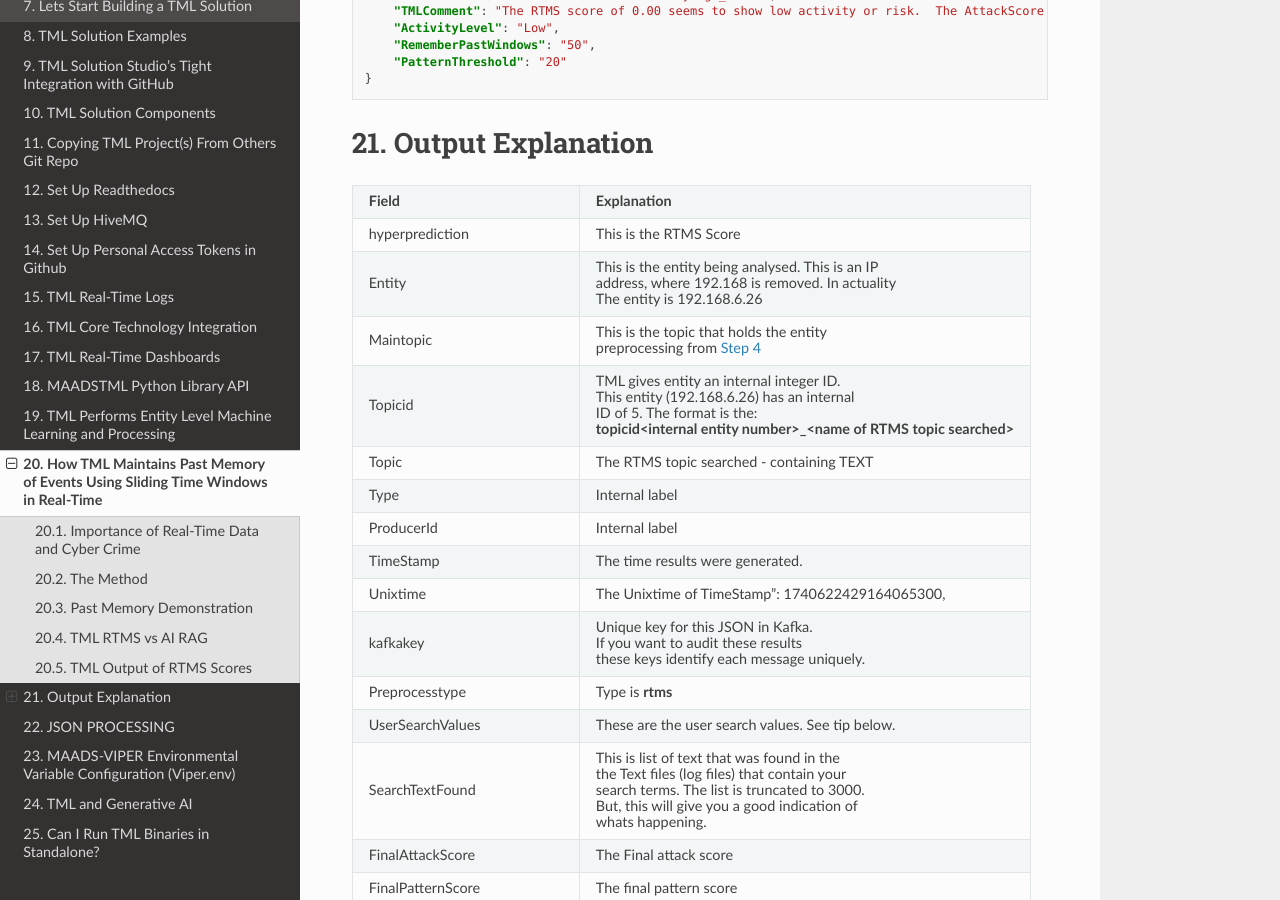
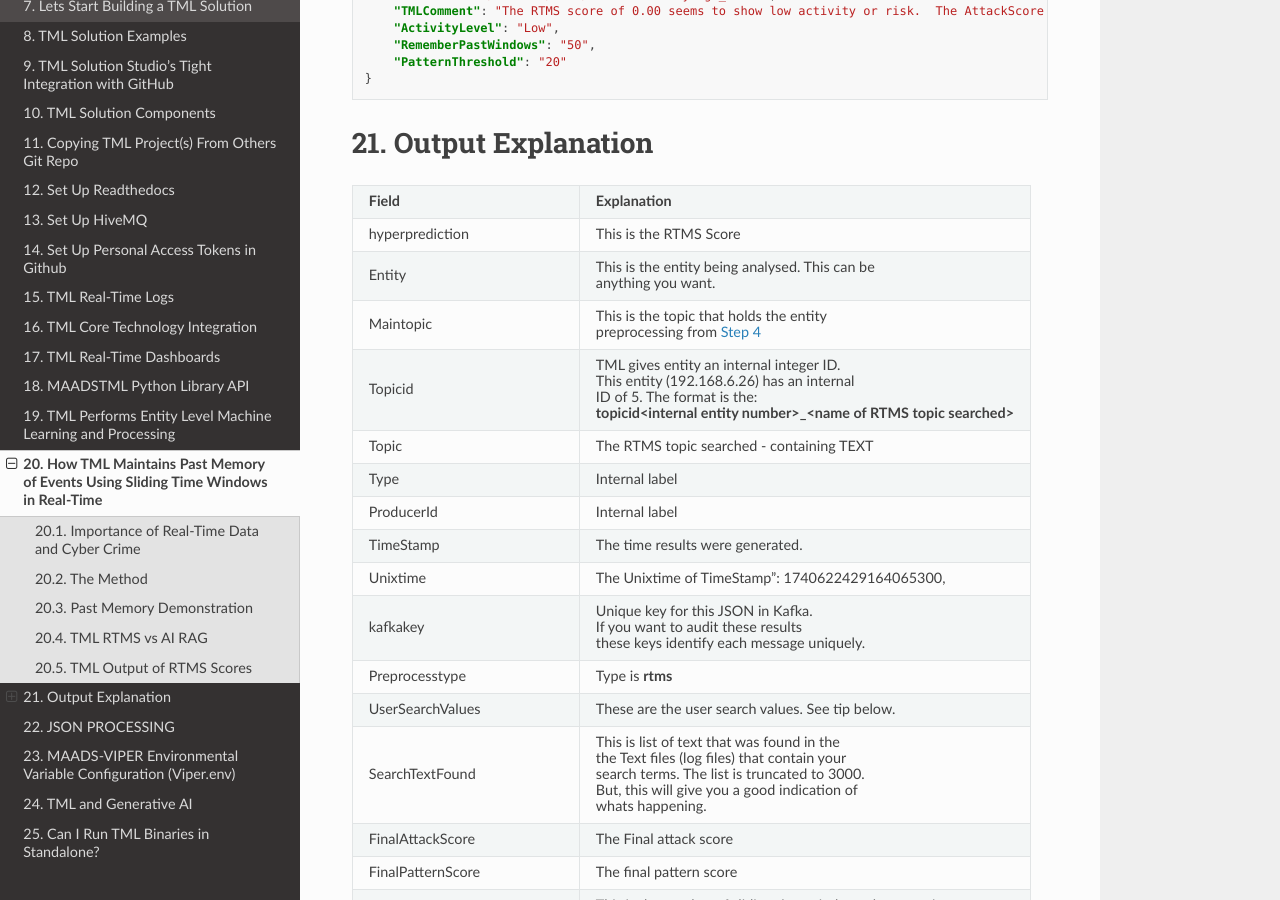
Before and after one commit to smaurice101/readthedocs, a Sphinx documentation site: the page built from docs/source/rtms.rst, in a window 1280 px wide and 900 px high, scrolled down 4178 px. Built offline with Sphinx 7.4.7 and the Read the Docs theme 3.1.0, drawn with Linux system fonts in a browser that asks for light colours.

Commit message:
Update rtms.rst

```diff
--- a/docs/source/rtms.rst
+++ b/docs/source/rtms.rst
@@ -159,11 +159,9 @@
    * - hyperprediction
      - This is the RTMS Score
    * - Entity
-     - This is the entity being analysed.  This is an IP
+     - This is the entity being analysed.  This can be
 
-       address, where 192.168 is removed.  In actuality
-
-       The entity is 192.168.6.26
+       anything you want.
    * - Maintopic
      - This is the topic that holds the entity
 
```
